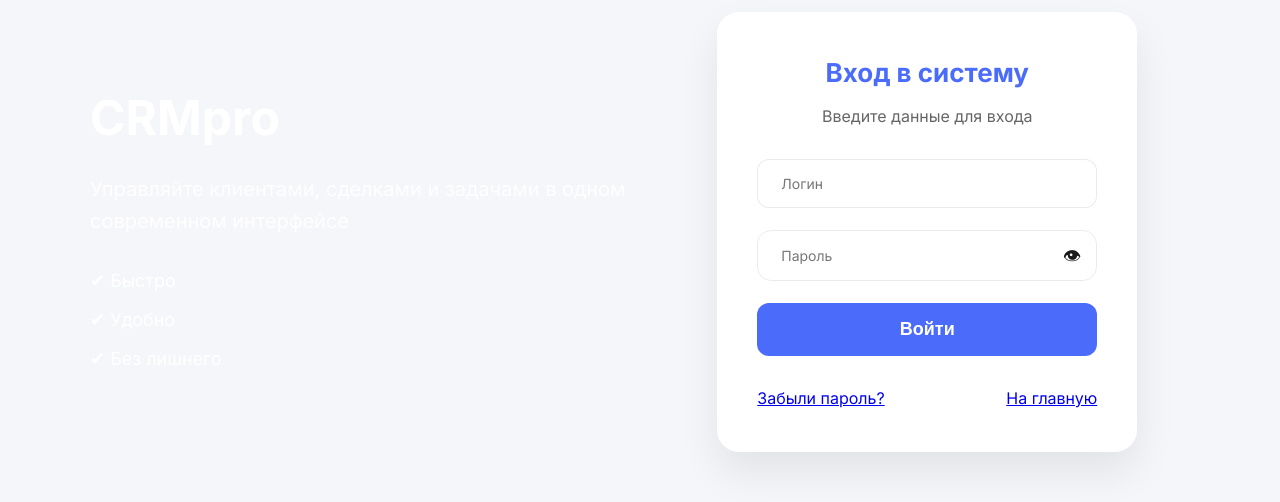
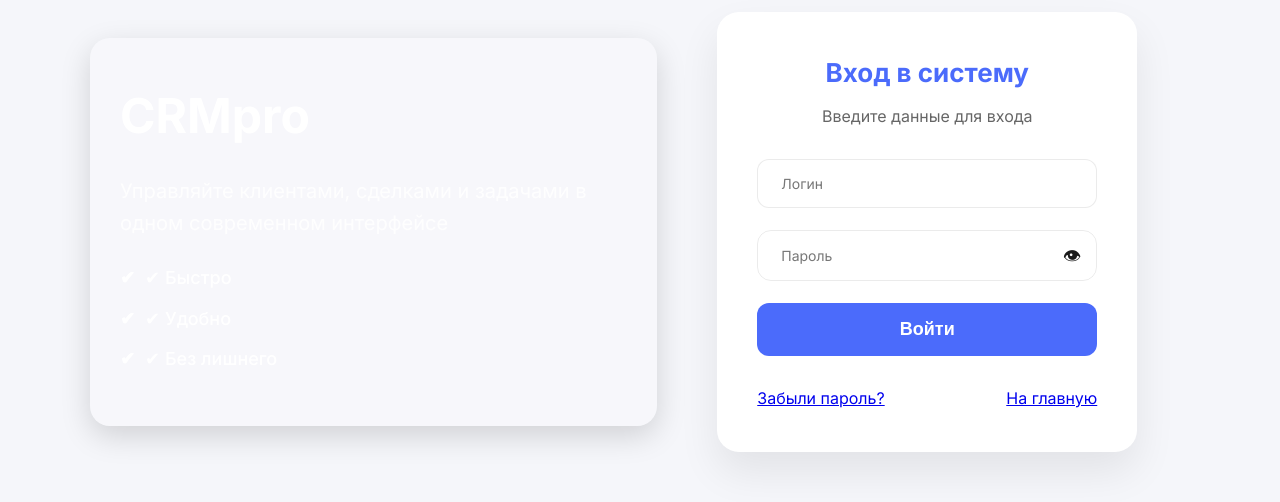
Before and after one commit to tymou282/crm-frn, a website: page login.html in a window 1280 px wide. Shown: the part 168-670 px from the top of the page. Drawn offline with Linux system fonts and the light colour scheme.

Commit message:
style.css

```diff
--- a/css/style.css
+++ b/css/style.css
@@ -766,6 +766,45 @@ textarea {
   font-size: 18px;
   margin-bottom: 10px;
 }
+.login-info {
+  background: rgba(255, 255, 255, 0.15); /* полупрозрачный белый фон */
+  padding: 40px 30px;
+  border-radius: 20px;
+  color: #fff; /* контрастный цвет текста */
+  box-shadow: 0 10px 30px rgba(0,0,0,0.15);
+}
+
+.login-info h1 {
+  font-size: 48px;
+  font-weight: 800;
+  margin-bottom: 20px;
+}
+
+.login-info p {
+  font-size: 20px;
+  line-height: 1.6;
+  margin-bottom: 25px;
+}
+
+.login-info ul {
+  list-style: none;
+  padding-left: 0;
+}
+
+.login-info ul li {
+  margin-bottom: 12px;
+  font-weight: 500;
+  display: flex;
+  align-items: center;
+}
+
+.login-info ul li::before {
+  content: "✔";
+  display: inline-block;
+  margin-right: 10px;
+  color: #fff;
+  font-weight: 700;
+}
 
 /* =============================== FLOATING LABEL ================================ */
 .field {
```
